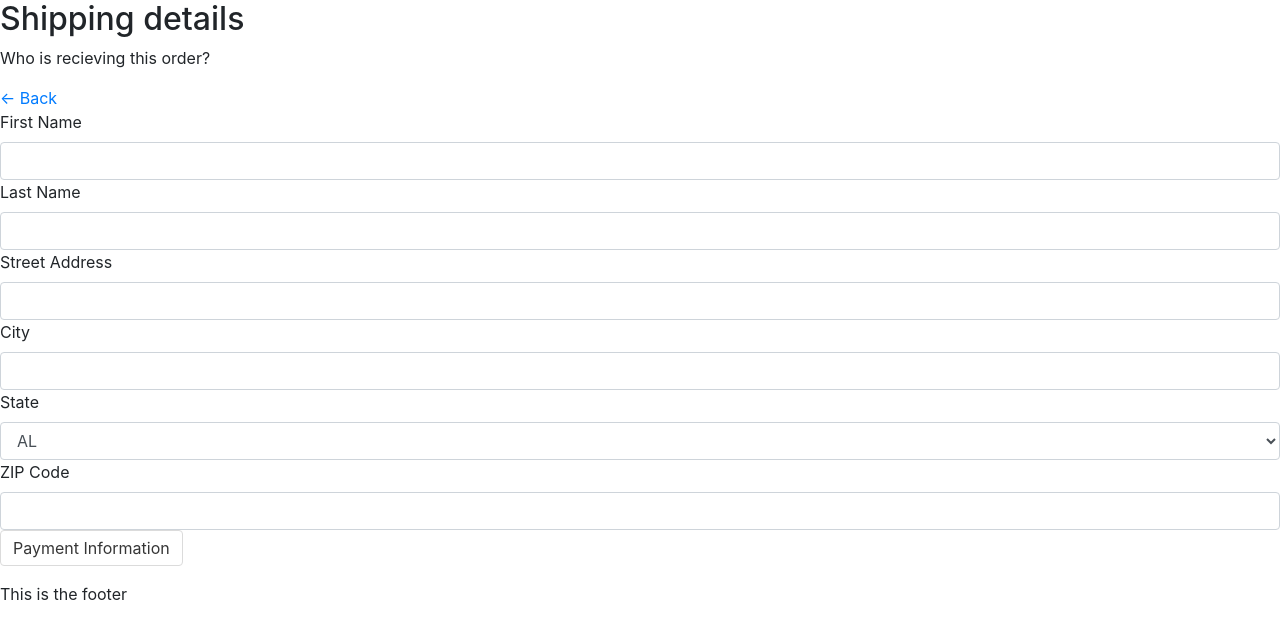
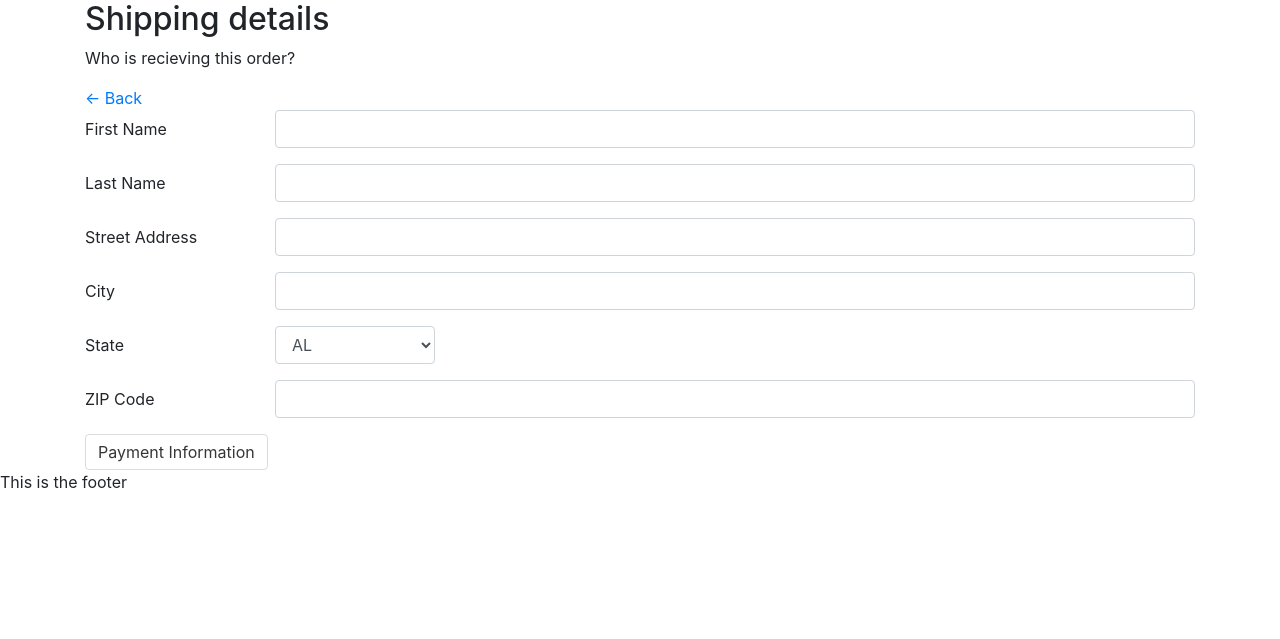
Before and after one commit to awang617/Message, a Flask app: page /shipping in a window 1280 px wide. Shown: the part 72-711 px from the top of the page. Run offline with Flask 2, Linux system fonts and the light colour scheme; a user stored in the database is signed in; data comes from the database, SQL or seed files in the repository; some libraries are stand-ins or nearby versions.

Commit message:
reformatting layout

```diff
--- a/templates/profile.html
+++ b/templates/profile.html
@@ -19,10 +19,10 @@
             </aside>
         </div>
         <div class="col-sm-8">
-            <div class="container">
+            <!-- <div class="container"> -->
                 {% block profile %}
                 {% endblock %}
-            </div>
+            <!-- </div> -->
         </div>
     </div>
 </div>
--- a/templates/shipping.html
+++ b/templates/shipping.html
@@ -2,45 +2,58 @@
 {% from "macros.html" import field_error %}
 
 {% block content %}
+<div class="container">
 <h2>Shipping details</h2>
 <p>Who is recieving this order?</p>
 <a href="/cart">&#8592; Back</a>
-<form method="POST" action="" class="form form-group">
+<form method="POST" action="" class="form">
     {{ form.hidden_tag() }}
 
-    <div class="form-input">
+    <div class="form-group row">
         {{ field_error(form.recipient_fname) }}
-        {{form.recipient_fname.label}}
+        {{form.recipient_fname.label(class="col-sm-2 col-form-label")}}
+        <div class="col-sm-10">
             {{form.recipient_fname(value=order.recipient_fname, class="form-control")}}
         </div>
-    <div class="form-input">
+    </div>
+    <div class="form-group row">
         {{ field_error(form.recipient_lname) }}
-        {{form.recipient_lname.label}}
+        {{form.recipient_lname.label(class="col-sm-2 col-form-label")}}
+        <div class="col-sm-10">
             {{form.recipient_lname(value=order.recipient_lname, class="form-control")}}
         </div>
-    <div class="form-input">
+    </div>
+    <div class="form-group row">
         {{ field_error(form.recipient_street_address) }}
-        {{form.recipient_street_address.label}}
+        {{form.recipient_street_address.label(class="col-sm-2 col-form-label")}}
+        <div class="col-sm-10">
             {{form.recipient_street_address(value=order.recipient_street_address, class="form-control")}}
         </div>
-    <div class="form-input">
+    </div>
+    <div class="form-group row">
         {{ field_error(form.recipient_city) }}
-        {{form.recipient_city.label}}
+        {{form.recipient_city.label(class="col-sm-2 col-form-label")}}
+        <div class="col-sm-10">
             {{form.recipient_city(value=order.recipient_city, class="form-control")}}
         </div>
-    <div class="form-input">
+    </div>
+    <div class="form-group row">
         {{ field_error(form.recipient_state) }}
-        {{form.recipient_state.label}}
+        {{form.recipient_state.label(class="col-sm-2 col-form-label")}}
+        <div class="col-sm-2">
             {{form.recipient_state(value=order.recipient_state, class="form-control")}}
         </div>
-    <div class="form-input">
+    </div>
+    <div class="form-group row">
         {{ field_error(form.recipient_postal_code) }}
-        {{form.recipient_postal_code.label}}
+        {{form.recipient_postal_code.label(class="col-sm-2 col-form-label")}}
+        <div class="col-sm-10">
             {{form.recipient_postal_code(value=order.recipient_postal_code, class="form-control")}}
+        </div>
     </div>
 
     <button class="button" type="submit">Payment Information</button>
         <!-- <a type="submit" class="button" id="submit">Submit Review</a> -->
 </form>
-
+</div>
 {% endblock %}
```
Also changed, not shown: templates/cart.html (+10 -6 lines), templates/payment.html (+23 -13 lines). Lines whose indentation alone changed are shown as unchanged.
